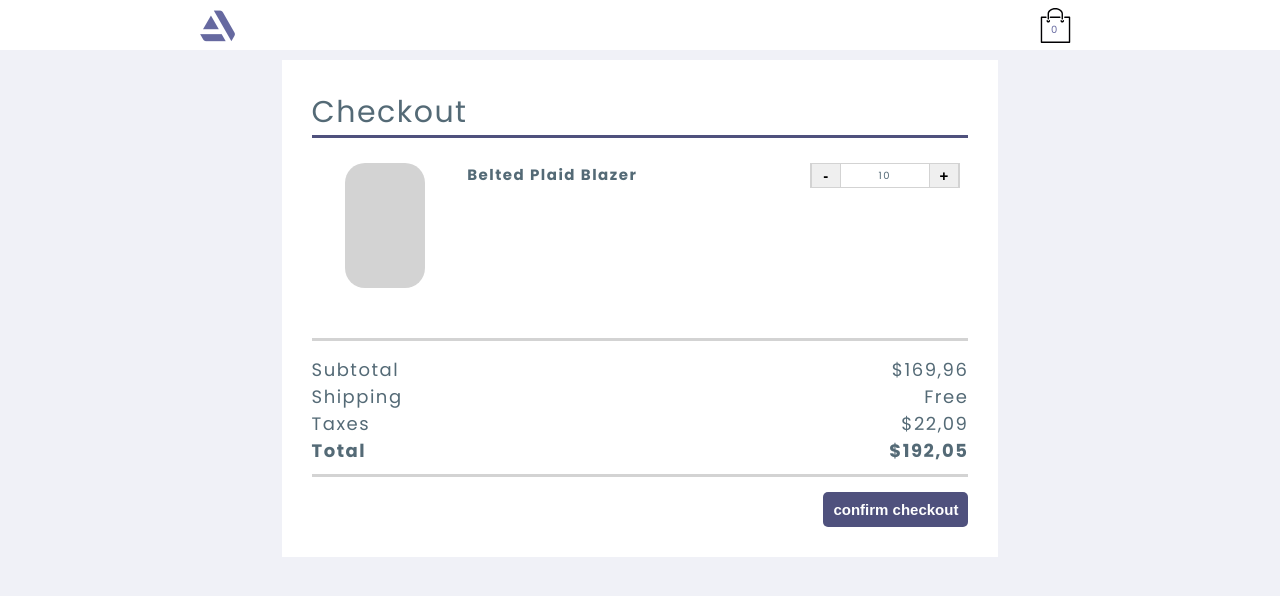
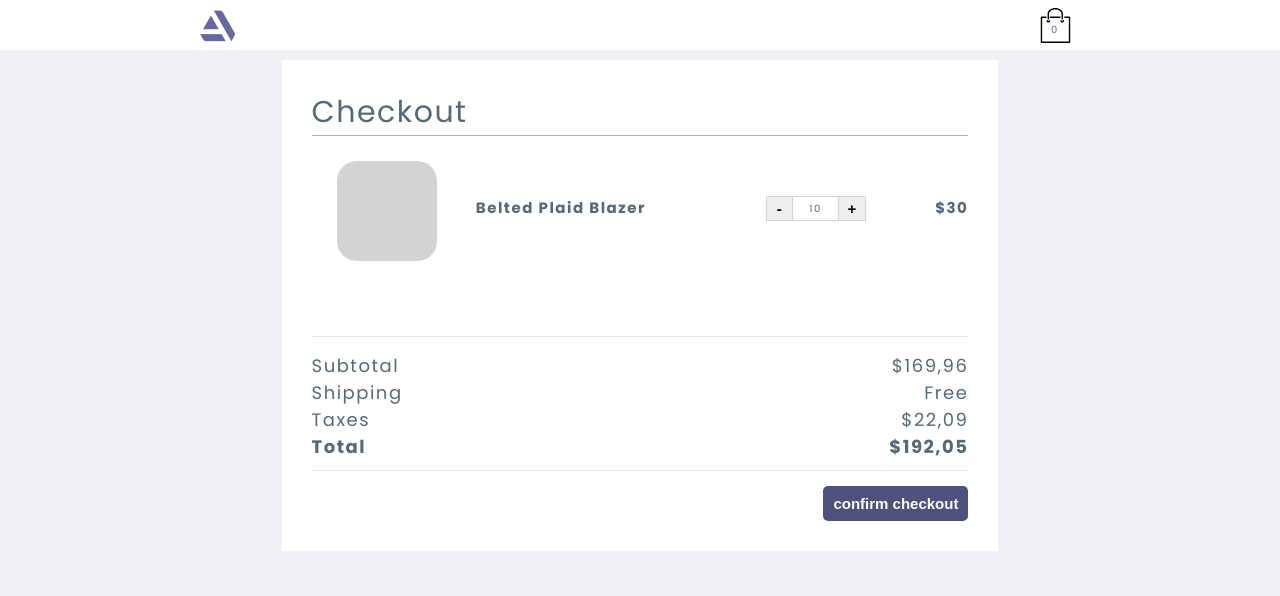
Before and after one commit to devDrodva/ecommerce, a React (Create React App) app: page /checkout in a window 1280 px wide. Shown: the top 596 px of the page. Built offline with nearby package versions, Linux system fonts and the light colour scheme.

Commit message:
checkout

```diff
--- a/src/pages/Checkout/index.js
+++ b/src/pages/Checkout/index.js
@@ -12,6 +12,7 @@ import {
   StyledAmountContainer,
   StyledBtnCheckout,
   StyledAddProduct,
+  StyledCounter,
   StyledBtnProduct,
 } from './styles'
 
@@ -22,6 +23,7 @@ const CheckOut = () => {
         <StyledCheckout>
           <StyledInfo>
             <p>Checkout</p>
+            <hr />
           </StyledInfo>
           <StyledProductDescription>
             <StyledProductImage />
@@ -31,13 +33,17 @@ const CheckOut = () => {
                 <StyledBtnProduct>
                   <p>-</p>
                 </StyledBtnProduct>
-                <span>10</span>
+                <StyledCounter>
+                  <span>10</span>
+                </StyledCounter>
                 <StyledBtnProduct>
                   <p>+</p>
                 </StyledBtnProduct>
               </StyledAddProduct>
+              <p>$30</p>
             </StyledProductCost>
           </StyledProductDescription>
+          <hr />
           <StyledTotal>
             <StyledTextContainer>
               <p>Subtotal</p>
@@ -52,6 +58,7 @@ const CheckOut = () => {
               <p className='total-amount'>$192,05</p>
             </StyledAmountContainer>
           </StyledTotal>
+          <hr />
           <StyledBtnCheckout>
             <p>confirm checkout</p>
           </StyledBtnCheckout>
--- a/src/pages/Checkout/styles.js
+++ b/src/pages/Checkout/styles.js
@@ -8,6 +8,13 @@ export const StyledProfile = styled.section`
 
   p {
     font-size: 15px;
+  }
+
+  hr {
+    height: 1px;
+    border: none;
+    background-color: #d3d3d3;
+    opacity: 0.5;
   }
 `
 
@@ -21,24 +28,27 @@ export const StyledCheckout = styled.div`
 `
 
 export const StyledInfo = styled.div`
-  border-bottom: 3px solid #4f517d;
-
   p {
     font-size: 30px;
     font-weight: normal;
+  }
+
+  hr {
+    height: 1px;
+    border: none;
+    background-color: #546a76;
+    opacity: 0.5;
   }
 `
 
 export const StyledProductDescription = styled.div`
   display: flex;
-  justify-content: space-around;
+  justify-content: space-between;
   padding: 25px 0px;
-  border-bottom: 3px solid #d3d3d3;
 `
-
 export const StyledProductImage = styled.div`
-  width: 80px;
-  height: 125px;
+  width: 100px;
+  height: 100px;
   margin: 0 25px;
   border-radius: 20px;
   background-color: #d3d3d3;
@@ -49,6 +59,7 @@ export const StyledProductCost = styled.div`
   justify-content: space-between;
   width: 75%;
   height: 150px;
+  padding-top: 35px;
   border-radius: 20px;
 
   p {
@@ -60,7 +71,6 @@ export const StyledTotal = styled.div`
   display: flex;
   justify-content: space-between;
   padding: 15px 0px 10px;
-  border-bottom: 3px solid #d3d3d3;
 
   p {
     font-size: 18px;
@@ -99,9 +109,20 @@ export const StyledAddProduct = styled.div`
   display: flex;
   justify-content: space-between;
   align-items: center;
-  width: 150px;
+  width: 100px;
   height: 25px;
-  border: 1px solid #d3d3d3;
+  margin-left: 50px;
+`
+export const StyledCounter = styled.div`
+  display: flex;
+  justify-content: center;
+  align-items: center;
+  width: 50px;
+  height: 25px;
+  align-content: center;
+  text-align: center;
+  border-top: 1px solid #d3d3d3;
+  border-bottom: 1px solid #d3d3d3;
 `
 
 export const StyledBtnProduct = styled.button`
```
